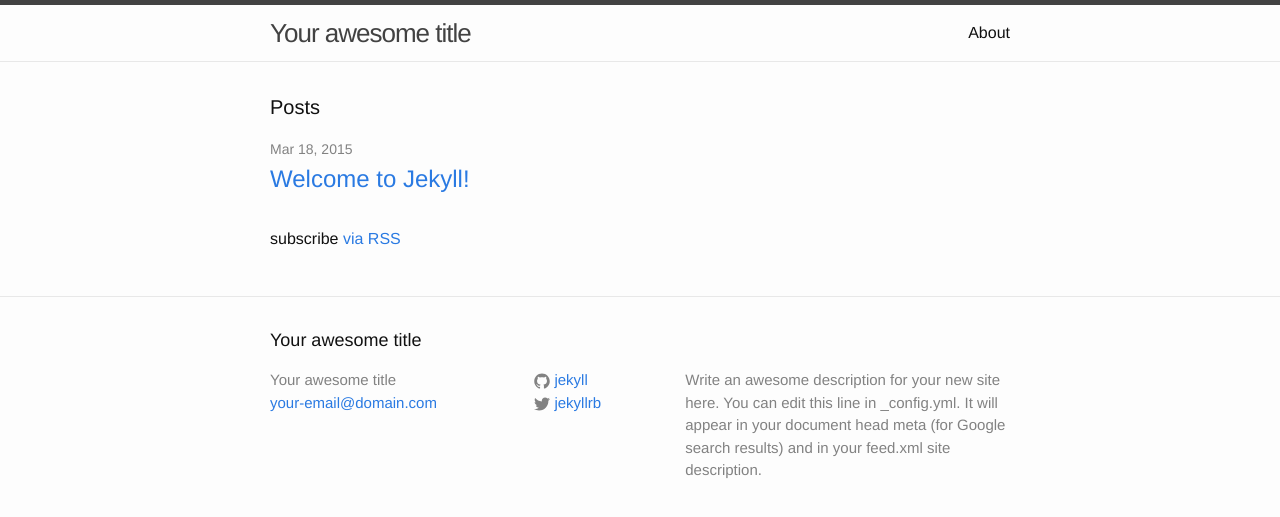
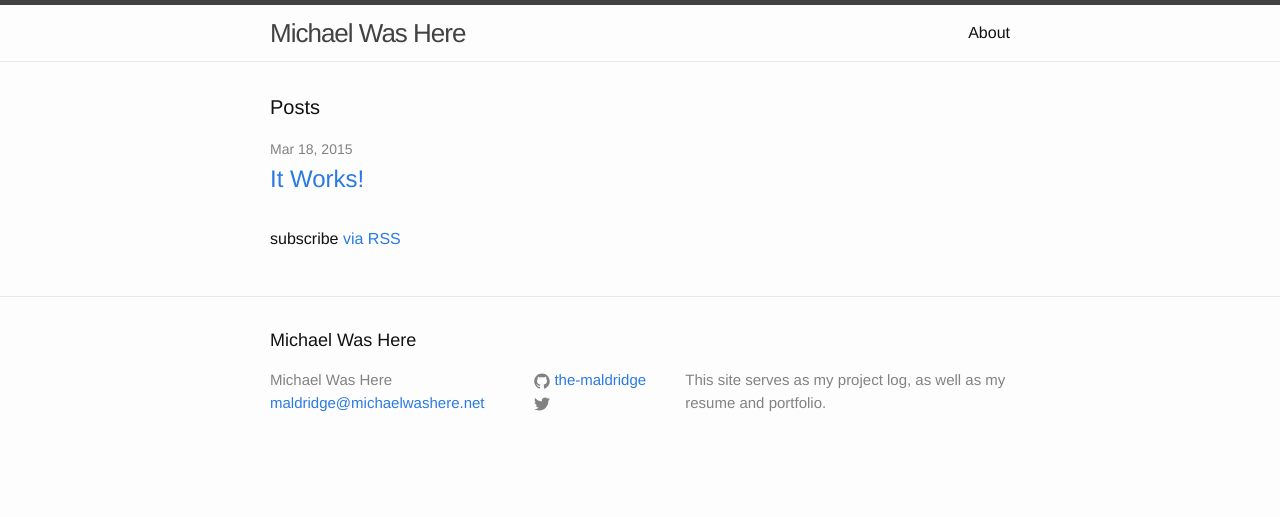
Before and after one commit to the-maldridge/michaelwashere, a Jekyll site: the page built from index.html, in a window 1280 px wide. Shown: the top 517 px of the page. Built offline with Jekyll 4.4.1, drawn with Linux system fonts in a browser that asks for light colours.

```diff
--- a/_config.yml
+++ b/_config.yml
@@ -1,14 +1,11 @@
 # Site settings
-title: Your awesome title
-email: your-email@domain.com
-description: > # this means to ignore newlines until "baseurl:"
-  Write an awesome description for your new site here. You can edit this
-  line in _config.yml. It will appear in your document head meta (for
-  Google search results) and in your feed.xml site description.
-baseurl: "" # the subpath of your site, e.g. /blog/
-url: "http://yourdomain.com" # the base hostname & protocol for your site
-twitter_username: jekyllrb
-github_username:  jekyll
+title: Michael Was Here
+email: maldridge@michaelwashere.net
+description: This site serves as my project log, as well as my resume and portfolio.
+baseurl: "/site/" # the subpath of your site, e.g. /blog/
+url: "http://www.michaelwashere.net" # the base hostname & protocol for your site
+twitter_username: ""
+github_username: the-maldridge
 
 # Build settings
 markdown: kramdown
```
Also changed, not shown: _posts/2015-03-18-it-works.markdown (added, +9 -0 lines), _posts/2015-03-18-welcome-to-jekyll.markdown (deleted, +0 -25 lines).
